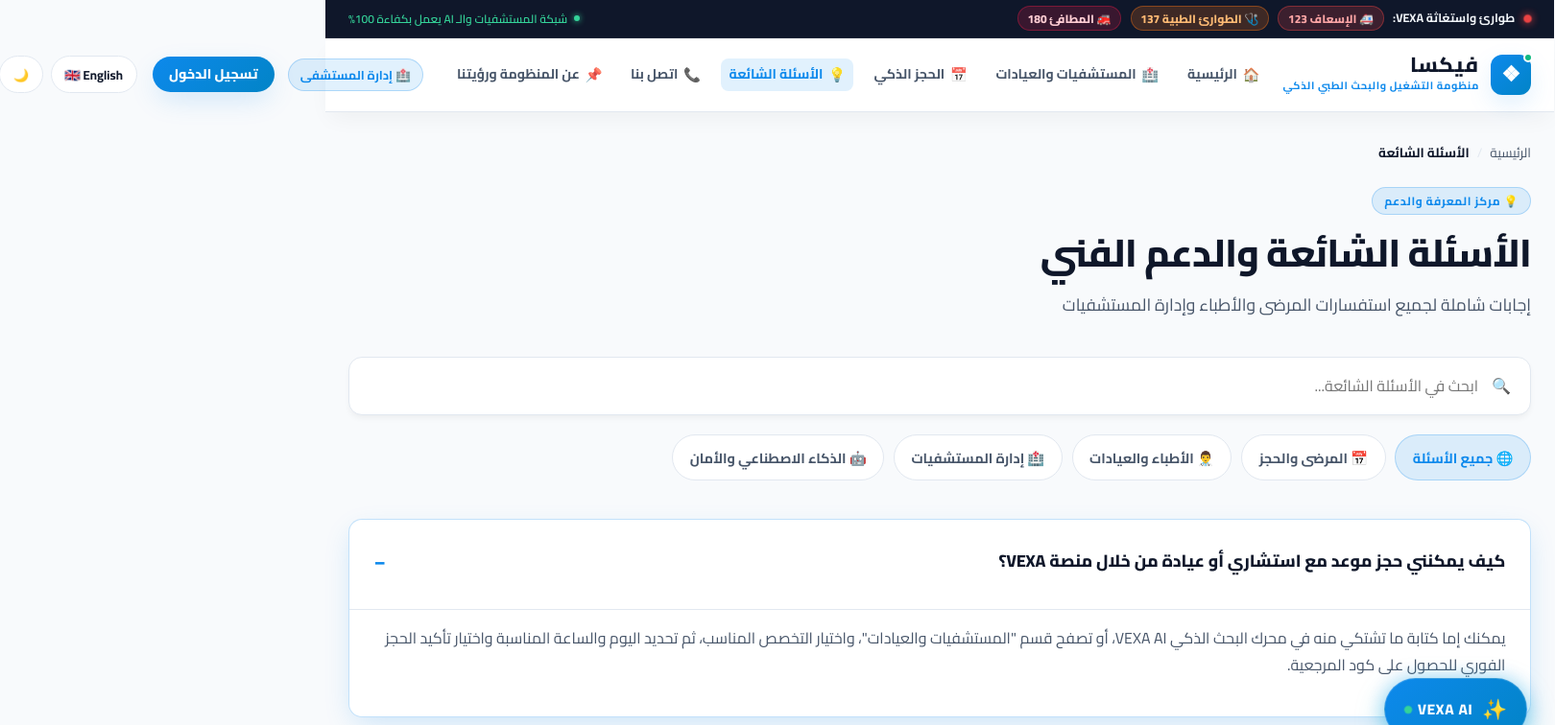
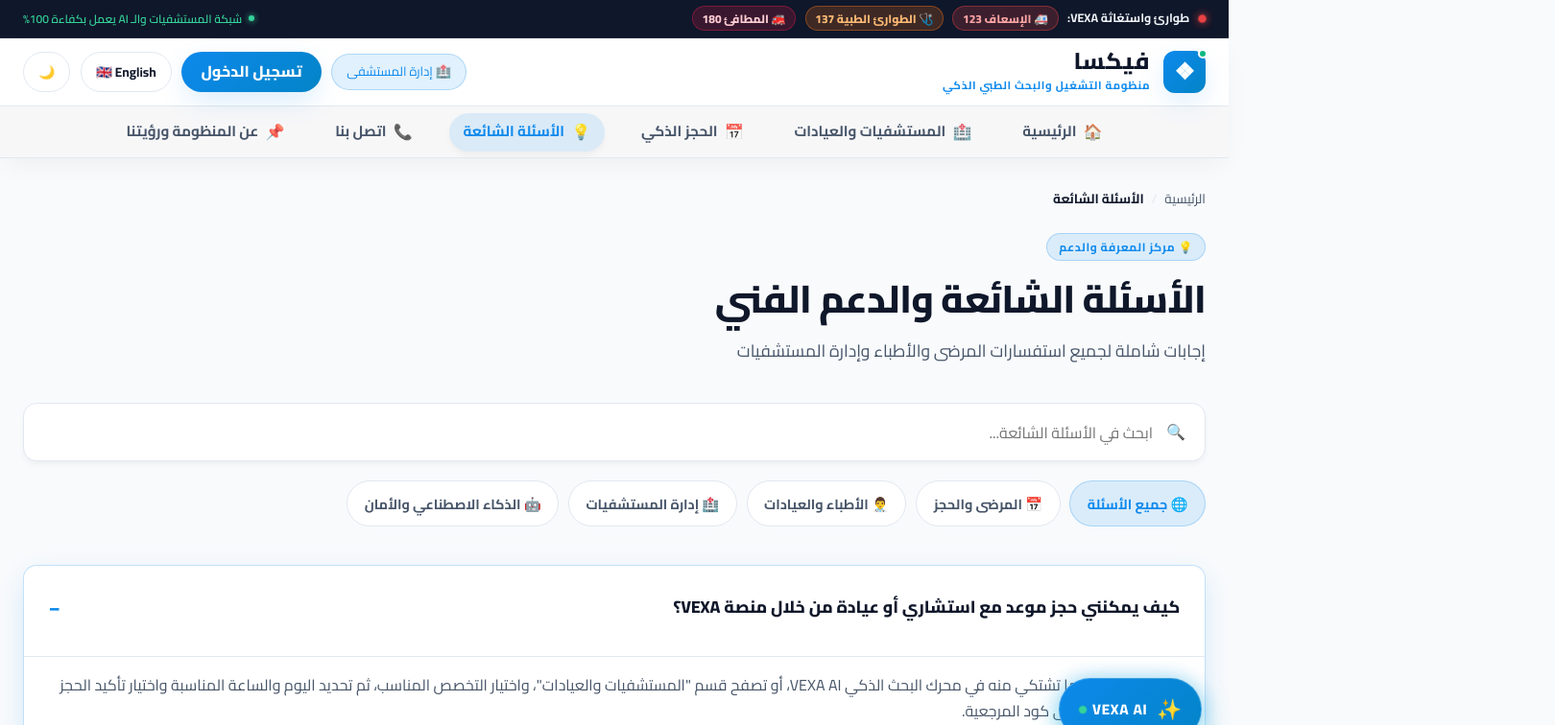
Before and after one commit to IbrahimAHamada27/vexa, an Angular app in the folder frontend/: page /faq in a window 1280 px wide. Shown: the top 756 px of the page at 96% size, 1620 px wide, since content can reach past the window. Built offline with nearby package versions, Linux system fonts and the light colour scheme; a web font is replaced by a local one.

Commit message:
feat(ui): implement 2-tier stacked executive header structure placing navigation links in dedicated row under brand logo

```diff
--- a/frontend/src/app/layouts/public-layout/public-layout.component.css
+++ b/frontend/src/app/layouts/public-layout/public-layout.component.css
@@ -82,7 +82,7 @@
   box-shadow: 0 0 6px #34d399;
 }
 
-/* MAIN HEADER */
+/* MAIN GLASS HEADER (2-TIER STACKED ARCHITECTURE) */
 .app-header {
   background: var(--bg-glass);
   backdrop-filter: blur(20px);
@@ -95,18 +95,23 @@
   transition: all 0.3s ease;
 }
 
-.header-inner {
+/* ROW 1: BRAND LOGO + USER CONTROLS */
+.header-top-row {
+  border-bottom: 1px solid var(--color-border);
+  padding: 0.75rem 0;
+}
+
+.top-row-inner {
   display: flex;
   justify-content: space-between;
   align-items: center;
-  height: 76px;
   gap: 1rem;
 }
 
 .brand-logo {
   display: flex;
   align-items: center;
-  gap: 0.75rem;
+  gap: 0.85rem;
   text-decoration: none;
   cursor: pointer;
   flex-shrink: 0;
@@ -114,15 +119,15 @@
 
 .brand-icon-wrap {
   position: relative;
-  width: 42px;
-  height: 42px;
+  width: 44px;
+  height: 44px;
   border-radius: 12px;
   background: linear-gradient(135deg, var(--color-primary), #0284c7);
   color: #ffffff;
   display: flex;
   align-items: center;
   justify-content: center;
-  font-size: 1.4rem;
+  font-size: 1.5rem;
   font-weight: 800;
   box-shadow: var(--shadow-glow);
   flex-shrink: 0;
@@ -145,7 +150,7 @@
 }
 
 .brand-name {
-  font-size: 1.35rem;
+  font-size: 1.5rem;
   font-weight: 900;
   color: var(--color-text-main);
   letter-spacing: 0.04em;
@@ -153,19 +158,19 @@
 }
 
 .brand-tagline {
-  font-size: 0.68rem;
+  font-size: 0.72rem;
   color: var(--color-primary);
   font-weight: 700;
   text-transform: uppercase;
   letter-spacing: 0.06em;
-  margin-top: 0.2rem;
+  margin-top: 0.25rem;
   white-space: nowrap;
 }
 
 .header-right-group {
   display: flex;
   align-items: center;
-  gap: 0.5rem;
+  gap: 0.65rem;
   flex-shrink: 0;
 }
 
@@ -173,14 +178,14 @@
   background: var(--bg-card);
   border: 1px solid var(--color-border);
   color: var(--color-text-main);
-  padding: 0.4rem 0.85rem;
+  padding: 0.45rem 0.95rem;
   border-radius: var(--radius-pill);
-  font-size: 0.82rem;
+  font-size: 0.85rem;
   font-weight: 700;
   cursor: pointer;
   display: flex;
   align-items: center;
-  gap: 0.35rem;
+  gap: 0.4rem;
   transition: all 0.25s ease;
   white-space: nowrap;
 }
@@ -202,42 +207,10 @@
   cursor: pointer;
 }
 
-.main-nav {
-  display: flex;
-  gap: 0.85rem;
-  align-items: center;
-}
-
-.main-nav a {
-  display: flex;
-  align-items: center;
-  gap: 0.35rem;
-  color: var(--color-text-muted);
-  font-weight: 700;
-  transition: all 0.25s ease;
-  font-size: 0.88rem;
-  padding: 0.35rem 0.5rem;
-  border-radius: var(--radius-sm);
-  cursor: pointer;
-  white-space: nowrap;
-}
-
-.nav-icon {
-  font-size: 0.9rem;
-  opacity: 0.85;
-}
-
-.main-nav a:hover,
-.main-nav a.active {
-  color: var(--color-primary);
-  background: var(--color-primary-glow);
-  text-decoration: none;
-}
-
 .nav-portal-badge {
-  padding: 0.35rem 0.75rem !important;
+  padding: 0.45rem 0.95rem !important;
   border-radius: var(--radius-pill) !important;
-  font-size: 0.8rem !important;
+  font-size: 0.82rem !important;
   border: 1px solid var(--color-border);
 }
 
@@ -256,7 +229,7 @@
 .btn-signin-sm {
   background: linear-gradient(135deg, var(--color-primary), #0284c7) !important;
   color: #ffffff !important;
-  padding: 0.45rem 1.1rem !important;
+  padding: 0.5rem 1.25rem !important;
   border-radius: var(--radius-pill) !important;
   font-weight: 800 !important;
   box-shadow: var(--shadow-glow);
@@ -270,9 +243,9 @@
   background: rgba(239, 68, 68, 0.15);
   border: 1px solid rgba(239, 68, 68, 0.3);
   color: #ef4444;
-  padding: 0.4rem 0.85rem;
+  padding: 0.45rem 0.95rem;
   border-radius: var(--radius-pill);
-  font-size: 0.82rem;
+  font-size: 0.85rem;
   font-weight: 700;
   cursor: pointer;
 }
@@ -282,33 +255,76 @@
   color: #ffffff;
 }
 
-@media (max-width: 1180px) {
+/* ROW 2: DEDICATED SPACIOUS NAVIGATION BAR */
+.header-nav-bar {
+  padding: 0.4rem 0;
+  background: rgba(15, 23, 42, 0.03);
+}
+
+.main-nav {
+  display: flex;
+  gap: 1.5rem;
+  align-items: center;
+  justify-content: center;
+}
+
+.main-nav a {
+  display: flex;
+  align-items: center;
+  gap: 0.45rem;
+  color: var(--color-text-muted);
+  font-weight: 700;
+  transition: all 0.25s ease;
+  font-size: 0.95rem;
+  padding: 0.45rem 0.9rem;
+  border-radius: var(--radius-pill);
+  cursor: pointer;
+  white-space: nowrap;
+}
+
+.nav-icon {
+  font-size: 1rem;
+  opacity: 0.85;
+}
+
+.main-nav a:hover,
+.main-nav a.active {
+  color: var(--color-primary);
+  background: var(--color-primary-glow);
+  text-decoration: none;
+  box-shadow: var(--shadow-sm);
+}
+
+@media (max-width: 900px) {
   .mobile-toggle {
     display: block;
   }
 
-  .main-nav {
+  .header-nav-bar {
     display: none;
+  }
+
+  .header-nav-bar.open {
+    display: block;
     position: absolute;
-    top: 76px;
+    top: 100%;
     left: 0;
     right: 0;
     background: var(--bg-card);
     border-bottom: 1px solid var(--color-border);
-    flex-direction: column;
     padding: 1.5rem;
-    gap: 0.85rem;
-    align-items: stretch;
     box-shadow: 0 20px 40px rgba(0,0,0,0.3);
   }
 
-  .main-nav.open {
-    display: flex;
+  .main-nav {
+    flex-direction: column;
+    align-items: stretch;
+    gap: 0.85rem;
   }
 
-  .btn-signin-sm, .btn-logout-sm {
-    text-align: center;
-    justify-content: center;
+  .main-nav a {
+    justify-content: flex-start;
+    border-radius: var(--radius-md);
   }
 }
 
--- a/frontend/src/app/layouts/public-layout/public-layout.component.html
+++ b/frontend/src/app/layouts/public-layout/public-layout.component.html
@@ -16,9 +16,11 @@
     </div>
   </div>
 
-  <!-- MAIN GLASS NAVIGATION HEADER -->
+  <!-- MAIN GLASS EXECUTIVE HEADER (2-TIER STACKED LAYOUT) -->
   <header class="app-header">
-    <div class="container header-inner">
+    <!-- ROW 1: BRAND LOGO + CONTROLS -->
+    <div class="header-top-row">
+      <div class="container top-row-inner">
         <a routerLink="/" class="brand-logo" (click)="onNavClick()">
           <div class="brand-icon-wrap">
             <span class="brand-icon">❖</span>
@@ -30,8 +32,47 @@
           </div>
         </a>
 
-      <!-- MAIN NAVIGATION LINKS -->
-      <nav class="main-nav" [class.open]="isMobileMenuOpen()">
+        <!-- CONTROLS & USER ACTIONS -->
+        <div class="header-right-group">
+          @if (authService.isDoctor()) {
+            <a routerLink="/doctor-portal" class="nav-portal-badge doctor" (click)="onNavClick()">{{ langService.t('navDoctorPortal') }}</a>
+          } @else {
+            <a routerLink="/admin" class="nav-portal-badge admin" (click)="onNavClick()">{{ langService.t('navAdminPortal') }}</a>
+          }
+
+          @if (authService.isLoggedIn()) {
+            <button type="button" class="btn-logout-sm" (click)="logout()">{{ langService.t('navSignOut') }}</button>
+          } @else {
+            <a routerLink="/login" class="btn-signin-sm" (click)="onNavClick()">{{ langService.t('navSignIn') }}</a>
+          }
+
+          <button type="button" class="control-pill-btn" (click)="langService.toggleLanguage()" [title]="langService.currentLang() === 'ar' ? 'Switch to English' : 'التحويل للغة العربية'">
+            @if (langService.currentLang() === 'ar') {
+              <span>🇬🇧 English</span>
+            } @else {
+              <span>🌐 العربية</span>
+            }
+          </button>
+
+          <button type="button" class="control-pill-btn theme-toggle" (click)="themeService.toggleTheme()" [title]="'Switch Mode'">
+            @if (themeService.currentTheme() === 'light') {
+              <span>🌙</span>
+            } @else {
+              <span>☀️</span>
+            }
+          </button>
+
+          <button class="mobile-toggle" (click)="toggleMobileMenu()" aria-label="Toggle navigation">
+            {{ isMobileMenuOpen() ? '✕' : '☰' }}
+          </button>
+        </div>
+      </div>
+    </div>
+
+    <!-- ROW 2: DEDICATED SPACIOUS NAVIGATION BAR UNDERNEATH BRAND NAME -->
+    <div class="header-nav-bar" [class.open]="isMobileMenuOpen()">
+      <div class="container">
+        <nav class="main-nav">
           <a routerLink="/" routerLinkActive="active" [routerLinkActiveOptions]="{exact: true}" (click)="onNavClick()">
             <span class="nav-icon">🏠</span>
             <span>{{ langService.t('navHome') }}</span>
@@ -56,43 +97,7 @@
             <span class="nav-icon">📌</span>
             <span>{{ langService.t('navAbout') }}</span>
           </a>
-
-        <div class="nav-divider-mobile"></div>
-
-        @if (authService.isDoctor()) {
-          <a routerLink="/doctor-portal" class="nav-portal-badge doctor" (click)="onNavClick()">{{ langService.t('navDoctorPortal') }}</a>
-        } @else {
-          <a routerLink="/admin" class="nav-portal-badge admin" (click)="onNavClick()">{{ langService.t('navAdminPortal') }}</a>
-        }
-
-        @if (authService.isLoggedIn()) {
-          <button type="button" class="btn-logout-sm" (click)="logout()">{{ langService.t('navSignOut') }}</button>
-        } @else {
-          <a routerLink="/login" class="btn-signin-sm" (click)="onNavClick()">{{ langService.t('navSignIn') }}</a>
-        }
         </nav>
-
-      <!-- CONTROLS & MOBILE TOGGLE -->
-      <div class="header-right-group">
-        <button type="button" class="control-pill-btn" (click)="langService.toggleLanguage()" [title]="langService.currentLang() === 'ar' ? 'Switch to English' : 'التحويل للغة العربية'">
-          @if (langService.currentLang() === 'ar') {
-            <span>🇬🇧 English</span>
-          } @else {
-            <span>🌐 العربية</span>
-          }
-        </button>
-
-        <button type="button" class="control-pill-btn theme-toggle" (click)="themeService.toggleTheme()" [title]="'Switch Mode'">
-          @if (themeService.currentTheme() === 'light') {
-            <span>🌙</span>
-          } @else {
-            <span>☀️</span>
-          }
-        </button>
-
-        <button class="mobile-toggle" (click)="toggleMobileMenu()" aria-label="Toggle navigation">
-          {{ isMobileMenuOpen() ? '✕' : '☰' }}
-        </button>
       </div>
     </div>
   </header>
```
Lines whose indentation alone changed are shown as unchanged.
